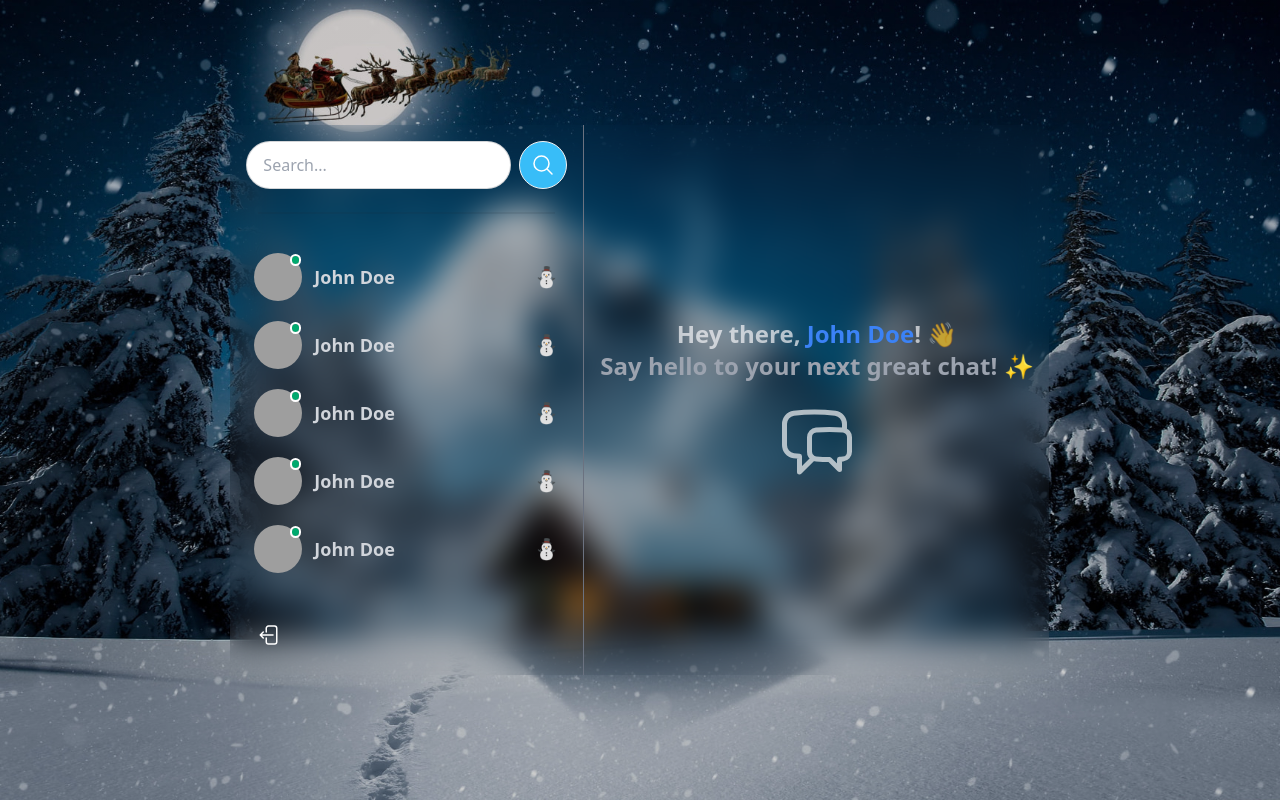
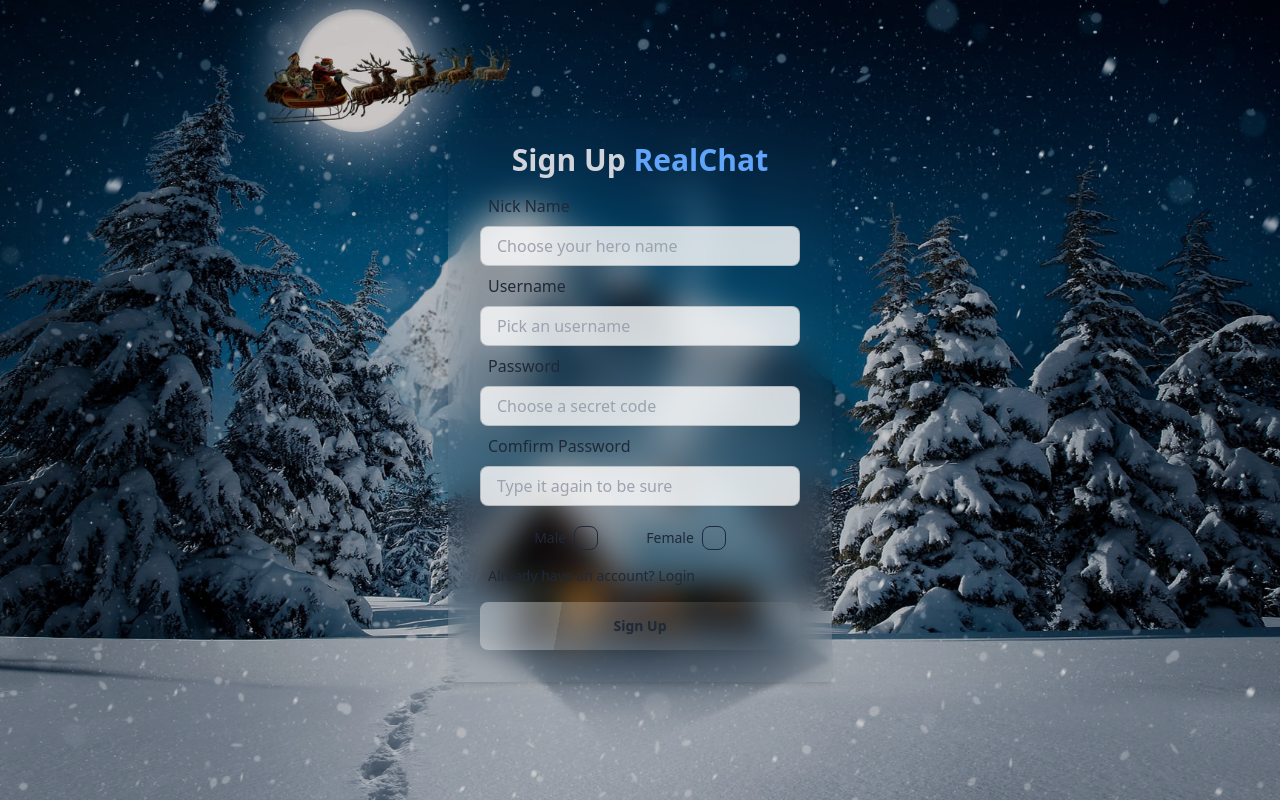
Before and after one commit to Yunxin119/RealChat, a React (Vite) app in the folder client/: page /signup in a window 1280 px wide. Built offline with nearby package versions, Linux system fonts and the light colour scheme; grey boxes are pictures that could not be loaded.

Commit message:
backend side: add nickname to user model and change controller a little bit. frontend side: bring in react-router-dom for direction and change signup page accordingly to backend change

```diff
--- a/client/src/App.jsx
+++ b/client/src/App.jsx
@@ -1,5 +1,5 @@
 // import modules
-import { Navigate, Routes, Route } from "react-router-dom"
+import { Routes, Route } from "react-router-dom"
 
 // import pages
 import Login from "./screens/Login"
@@ -10,11 +10,12 @@ import Home from "./screens/Home"
 function App() {
   return (
     <div className="flex h-screen p-4 items-center justify-center">
-      <Home />
-      {/* <Routes>
+      {/* <Home /> */}
+      <Routes>
         <Route path='/login' element={<Login />} />
         <Route path='/signup' element={<SignUp />} />
-      </Routes> */}
+        <Route path='/' element={<Home />} />
+      </Routes>
     </div>
   )
 }
--- a/client/src/main.jsx
+++ b/client/src/main.jsx
@@ -1,10 +1,13 @@
 import { StrictMode } from 'react'
 import { createRoot } from 'react-dom/client'
+import { BrowserRouter } from 'react-router-dom'
 import App from './App.jsx'
 import './index.css'
 
 createRoot(document.getElementById('root')).render(
   <StrictMode>
-    <App />
+    <BrowserRouter>
+      <App />
+    </BrowserRouter>
   </StrictMode>,
 )
--- a/client/src/screens/Login.jsx
+++ b/client/src/screens/Login.jsx
@@ -25,7 +25,7 @@ const Login = () => {
                 {/* No Account? */}
                 <div className='p-2 items-center justify-center'>
                     New here?
-                     <Link to = {'/signup'}> Let's get you started! </Link>
+                     <Link to = {'/signup'} className='hover:text-sky-500'> Let's get you started! </Link>
                 </div>
                 {/* Log In Button */}
                 <button className="btn glass btn-block mt-2">Login</button>
--- a/client/src/screens/SignUp.jsx
+++ b/client/src/screens/SignUp.jsx
@@ -2,6 +2,11 @@ import React from 'react'
 import { Link } from 'react-router-dom'
 
 const SignUp = () => {
+
+    const submitHandler = (e) => {
+        e.preventDefault()
+        console.log('Sign Up')
+    }
 
     return (
         <div className='flex flex-col items-center justify-center min-w-96 mx-auto'>
@@ -14,10 +19,16 @@ const SignUp = () => {
                 {/* Form */}
                 <form className='p-2'>
                     {/* Username */}
+                        <label className='label p-2'>
+                        <span className=' text-base label-text'>Nick Name</span>
+                    </label>
+                    <input type="text" placeholder="Choose your hero name" class="input input-bordered w-full max-w-xs h-10 bg-opacity-80" />
+
+                    {/* Username */}
                     <label className='label p-2'>
                         <span className=' text-base label-text'>Username</span>
                     </label>
-                    <input type="text" placeholder="Choose your hero name" class="input input-bordered w-full max-w-xs h-10 bg-opacity-80" />
+                    <input type="text" placeholder="Pick an username" class="input input-bordered w-full max-w-xs h-10 bg-opacity-80" />
                     {/* Password */}
                     <label className='label p-2'>
                         <span className=' text-base label-text'>Password</span>
@@ -46,10 +57,13 @@ const SignUp = () => {
                     {/* Already Have Account? */}
                     <div className='p-2 items-center justify-center text-sm'>
                          Already have an account?
-                         {/* <Link to = {'/login'}> Let's get you in! </Link> */}
+                         <Link to = {'/login'} className='hover:text-sky-500'> Login </Link>
                     </div>
                     {/* Log In Button */}
-                    <button className="btn glass btn-block mt-2">Sign Up</button>
+                    <button
+                        className="btn glass btn-block mt-2"
+                        onClick={submitHandler}
+                    >Sign Up</button>
                 </form>
             </div>
 
```
Also changed, not shown: 2 other files (tests, documents, lock files or other folders).
